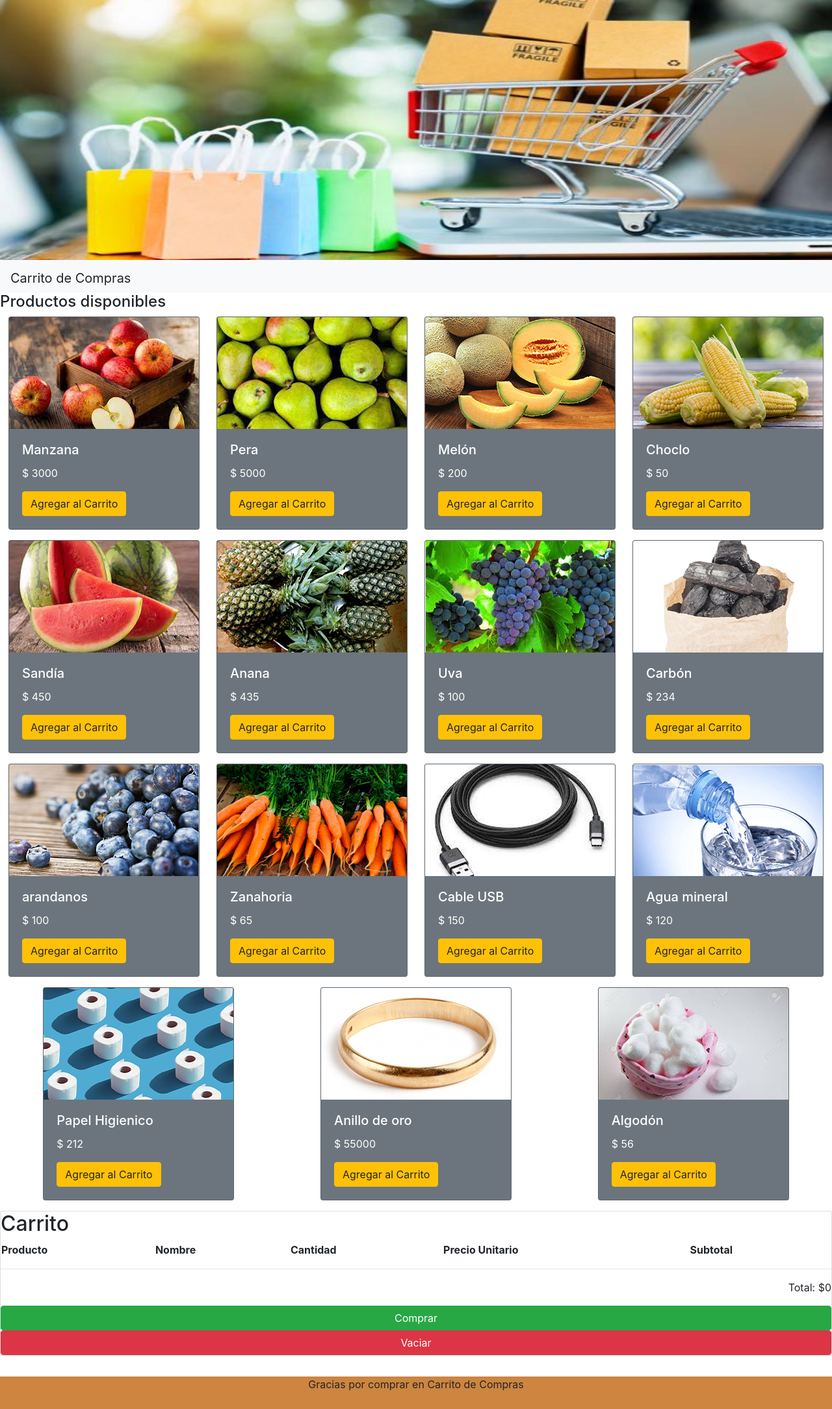
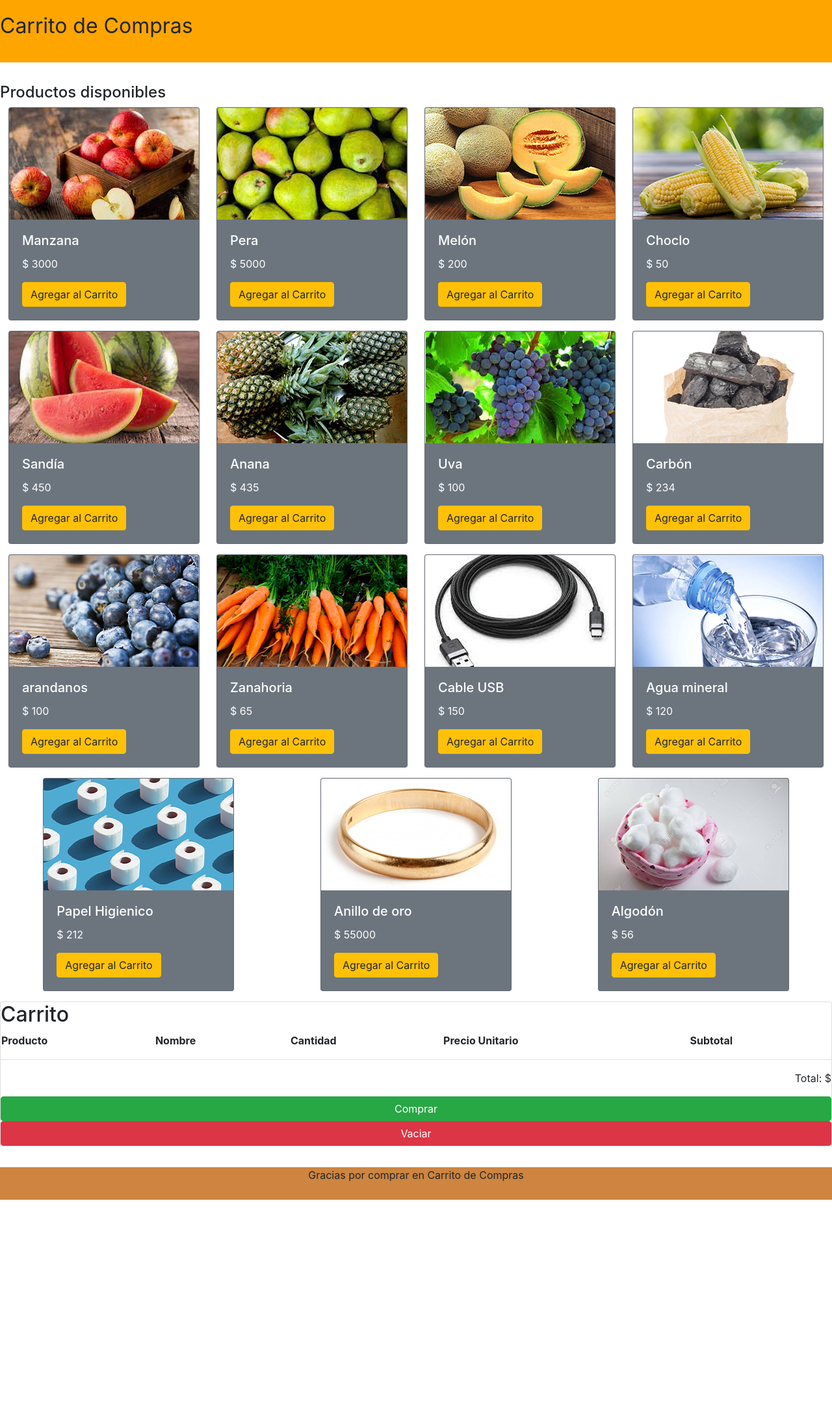
Before and after one commit to AngelaGarciaMorel/CarritoComprasCursoJs, a plain HTML site: page index.html in a window 1280 px wide. Shown: the whole page at 65% size. After the commit the page ends 1846 px from the top, so only its background shows below. Drawn offline with nearby package versions, Linux system fonts and the light colour scheme.

Commit message:
agregado de ajax

```diff
--- a/css/style.css
+++ b/css/style.css
@@ -36,9 +36,29 @@ footer {
 }
 .imgTam{
     width: 100%;
-    height: 25em;
+    height: 35em;
 }
-.img-Carrito {
-    width: 100px;
-    height: 100px;
+.img-Prods{
+    width: 40px;
+    height: 40px;
 }
+.text-CC{
+    font-size: xx-large;
+}
+.img-carrito {
+    width: 40px;
+    height: 40px;
+
+    background-color: crimson;
+    border-radius: 25%;
+}
+.btn-carrito{
+    padding: 0px;
+    margin: 0px;
+    border-radius: 25%;
+}
+.bkg-btn-carr{
+    background-color: orange;
+    height: 6em;
+    margin-bottom: 2em;
+}
--- /dev/null
+++ b/data/productos.JSON
@@ -0,0 +1,92 @@
+[
+    {
+      "id": 1,
+      "nombre": "Manzana",
+      "precio": 3000,
+      "imagen" : "../img/manzana.jpg"
+    },
+    {
+      "id": 2,
+      "nombre": "Pera",
+      "precio": 5000,
+      "imagen" : "../img/pera.jpg"
+    },
+    {
+      "id": 3,
+      "nombre": "Melón",
+      "precio": 200,
+      "imagen" : "../img/melon.jpg"
+    },
+    {
+      "id": 4,
+      "nombre": "Choclo",
+      "precio": 50,
+      "imagen" : "../img/choclo.jpg"
+    },
+    {
+      "id": 5,
+      "nombre": "Sandía",
+      "precio": 450,
+      "imagen" : "../img/sandia.jpg"
+    },
+    {
+      "id": 6,
+      "nombre": "Anana",
+      "precio": 435,
+      "imagen" : "../img/anana.jpg"
+    },
+    {
+      "id": 7,
+      "nombre": "Uva",
+      "precio": 100,
+      "imagen" : "../img/uva.jpg"
+    },
+    {
+      "id": 9,
+      "nombre": "Carbón",
+      "precio": 234,
+      "imagen" : "../img/carbon.jpg"
+    },
+    {
+      "id": 10,
+      "nombre": "arandanos",
+      "precio": 100,
+      "imagen" : "../img/arandanos.jpg"
+    },
+    {
+      "id": 11,
+      "nombre": "Zanahoria",
+      "precio": 65,
+      "imagen" : "../img/zanahoria.jpg"
+    },
+    {
+      "id": 12,
+      "nombre": "Cable USB",
+      "precio": 150,
+      "imagen" : "../img/cableusb.jpg"
+    },
+    {
+      "id": 13,
+      "nombre": "Agua mineral",
+      "precio": 120,
+      "imagen" : "../img/aguamineral.jpg"
+    },
+    {
+      "id": 14,
+      "nombre": "Papel Higienico",
+      "precio": 212,
+      "imagen" : "../img/papelhigienico.jpg"
+    },
+    {
+      "id": 15,
+      "nombre": "Anillo de oro",
+      "precio": 55000,
+      "imagen" : "../img/anillodeoro.jpg"
+    },
+    {
+      "id": 16,
+      "nombre": "Algodón",
+      "precio": 56,
+      "imagen" : "../img/algodon.jpg"
+    }
+]
--- a/index.html
+++ b/index.html
@@ -9,19 +9,18 @@
     <title>Carrito de compras</title>
 </head>
 <body>
-
     <header>
-        <img src="../img/compras.jpg" alt="" class="img-fluid imgTam">
-        <nav class="navbar navbar-light bg-light">
-            <a class="navbar-brand">Carrito de Compras</a>
-
+        <!--<img src="./img/compras.jpg" alt="" class="img-fluid imgTam">-->
+        <nav class="nav bkg-btn-carr d-flex align-items-center">
+            <p class="text-CC">Carrito de Compras</p>
+            <!--<button class="btn-carrito ml-auto" id="btn-carrito"><img src="./img/cesta-de-la-compra.png" class="img-carrito" alt=""></button>-->
           </nav>
     </header>
     <main>
-        <h4>Productos disponibles</h2>
+        <div id="dtitle"></div>
         <section class="secProducts" id="secProducts">
         </section>
-
+        <div class="" id="sidebar"></div>
         <aside class=" card" >
             <h2 id="carritoArea">Carrito</h2>
             <!-- Elementos del carrito -->
@@ -55,7 +54,6 @@
 <!--Scripts js-->
     <script src="https://code.jquery.com/jquery-3.6.0.min.js"></script>
     <script src="js/cargaDatos.js"></script>
-
-<!--    <script src="js/js.js"></script>-->
+    <script src="js/carrito.js"></script>
 </body>
 </html>
--- a/js/cargaDatos.js
+++ b/js/cargaDatos.js
@@ -1,103 +1,13 @@
-
-// JSON
-const productosEnStock = [
-    {
-      id: 1,
-      nombre: 'Manzana',
-      precio: 3000,
-      imagen : '../img/manzana.jpg'
-    },
-    {
-      id: 2,
-      nombre: 'Pera',
-      precio: 5000,
-      imagen : '../img/pera.jpg'
-    },
-    {
-      id: 3,
-      nombre: 'Melón',
-      precio: 200,
-      imagen : '../img/melon.jpg'
-    },
-    {
-      id: 4,
-      nombre: 'Choclo',
-      precio: 50,
-      imagen : '../img/choclo.jpg'
-    },
-    {
-      id: 5,
-      nombre: 'Sandía',
-      precio: 450,
-      imagen : '../img/sandia.jpg'
-    },
-    {
-      id: 6,
-      nombre: 'Anana',
-      precio: 435,
-      imagen : '../img/anana.jpg'
-    },
-    {
-      id: 7,
-      nombre: 'Uva',
-      precio: 100,
-      imagen : '../img/uva.jpg'
-    },
-    {
-      id: 9,
-      nombre: 'Carbón',
-      precio: 234,
-      imagen : '../img/carbon.jpg'
-    },
-    {
-      id: 10,
-      nombre: 'arandanos',
-      precio: 100,
-      imagen : '../img/arandanos.jpg'
-    },
-    {
-      id: 11,
-      nombre: 'Zanahoria',
-      precio: 65,
-      imagen : '../img/zanahoria.jpg'
-    },
-    {
-      id: 12,
-      nombre: 'Cable USB',
-      precio: 150,
-      imagen : '../img/cableusb.jpg'
-    },
-    {
-      id: 13,
-      nombre: 'Agua mineral',
-      precio: 120,
-      imagen : '../img/aguamineral.jpg'
-    },
-    {
-      id: 14,
-      nombre: 'Papel Higienico',
-      precio: 212,
-      imagen : '../img/papelhigienico.jpg'
-    },
-    {
-      id: 15,
-      nombre: 'Anillo de oro',
-      precio: 55000,
-      imagen : '../img/anillodeoro.jpg'
-    },
-    {
-      id: 16,
-      nombre: 'Algodón',
-      precio: 56,
-      imagen : '../img/algodon.jpg'
-    }
-  ];
-
-
-
 //Carga los productos en las cards
 function cargarProductos(){
     //obtiene la seccion de productos
+    const URLJSON = "../data/productos.json"
+      $.getJSON(URLJSON, function (respuesta, estado) {
+          $("#dtitle").html("");
+          $("#secProducts").html("");
+          $("#dtitle").append('<h4>Productos disponibles</h4>')
+          if(estado === "success"){
+            let productosEnStock = respuesta;
             //recorre el json
             for (prod of productosEnStock) {
               //obtiene la seccion de productos y agrega las cards
@@ -107,13 +17,12 @@ function cargarProductos(){
                                           <div class="card-body">
                                             <h5 class="card-title">${prod.nombre}</h5>
                                             <p class="card-text">$ ${prod.precio}</p>
-                                    <button class="btn btn-warning" id="btn${prod.id}"marcador="${prod.id}">Agregar al Carrito</button>
+                                            <button class="btn btn-warning" id="btn${prod.id}" marcador="${prod.id}">Agregar al Carrito</button>
                                           </div>
                                         </div>
                                       `);
-
                     //Asociamos el evento a botón creado.
-        $(`#btn${prod.id}`).on('click', function (e) {
+                    $(`#btn${prod.id}`).on('click', function (e) {s
                       let idProd = e.target.getAttribute('marcador');
                       if(localStorage.getItem(idProd) != undefined && localStorage.getItem(idProd) != null){
                         localStorage.setItem(idProd, parseInt(localStorage.getItem(idProd)) +1);
@@ -126,68 +35,8 @@ function cargarProductos(){
                       mostrarProdEnCarrito();
                     });
 
-    }
-
-}
-
-function mostrarProdEnCarrito() {
-
-  $("#tablaCarrito").html("");
-
-  let total = 0;
-  //recorre localstorage en busca de productos agregados
-  for(var i = 0; i < localStorage.length; i++){
-    let clave = localStorage.key(i);
-    //declara el total
-
-    let subtotal = 0;
-    //recorrer el json y cargar tabla de carrito
-    for(const producto of productosEnStock){
-
-        if(producto.id == clave){
-
-          let cantPedido = localStorage.getItem(clave);
-          //Calcula subtotal
-          subtotal = cantPedido * producto.precio;
-          $("#tablaCarrito").append(`
-                                    <tr>
-                                      <td><img class="card-img-top img-Carrito" src="${producto.imagen}" alt="Card image cap"></img></td>
-                                      <td>${producto.nombre}</td>
-                                      <td>${cantPedido}</td>
-                                      <td>$${producto.precio}</td>
-                                      <td>$${subtotal}</td>
-                                    </tr>
-                                  `);
-
-        }
-    }
-    total += subtotal;
-    subtotal = 0;
-  }
-  $("#total").html(total);
-}
-//vacia carrito
-$("#btnVaciar").on('click', function () {
-        localStorage.clear();
-        $("#tablaCarrito").html("");
-        $("#total").html("");
-});
-
-
-//finaliza compra
-$("#btnComprar").on('click', function () {
-  if (parseInt($("#total").text()) ==0){
-    alert('No hay productos en el carrito');
-  }
-  else{
-    localStorage.clear();
-    $("#tablaCarrito").html("");
-    $("#total").html("");
-    alert('Compra realizada con Éxito');
+            } //fin recorre el json
           }
           });
-
-//Carga los productos
+}
 cargarProductos();
-// Muestra los productos del carrito
-mostrarProdEnCarrito();
--- /dev/null
+++ b/js/carrito.js
@@ -0,0 +1,70 @@
+function mostrarProdEnCarrito() {
+
+    $("#tablaCarrito").html("");
+    let total = 0;
+    //recorre localstorage en busca de productos agregados
+    for(var i = 0; i < localStorage.length; i++){
+      let clave = localStorage.key(i);
+      //declara el total
+
+      let subtotal = 0;
+      //recorrer el json y cargar tabla de carrito
+      const URLJSON = "../data/productos.json"
+        $.getJSON(URLJSON, function (respuesta, estado) {
+            if(estado === "success"){
+                let productosEnStock = respuesta;
+                for(const producto of productosEnStock){
+                    if(producto.id == clave){
+                        let cantPedido = localStorage.getItem(clave);
+                        //Calcula subtotal
+                        subtotal = cantPedido * producto.precio;
+                        $("#tablaCarrito").append(`
+                                                <tr id="tabCar">
+                                                    <td><img class="card-img-top img-Prods" src="${producto.imagen}" alt="Card image cap"></img></td>
+                                                    <td>${producto.nombre}</td>
+                                                    <td>${cantPedido}</td>
+                                                    <td>$${producto.precio}</td>
+                                                    <td>$${subtotal}</td>
+                                                </tr>
+                                                `);
+
+
+                    }
+                }
+                total += subtotal;
+                subtotal = 0;
+                }
+                $("#total").fadeOut("slow", function(){
+                    //Cuando termina de ocultarse el elemento lo mostramos nuevamente
+                    $("#total").fadeIn(1000);
+                });
+                $("#total").html(total);
+        });
+  }
+}
+
+  //vacia carrito
+  $("#btnVaciar").on('click', function () {
+          localStorage.clear();
+          $("#tablaCarrito").html("");
+          $("#total").html("0");
+
+  });
+
+  //finaliza compra
+  $("#btnComprar").on('click', function () {
+    if (parseInt($("#total").text()) ==0){
+      alert('No hay productos en el carrito');
+    }
+    else{
+      localStorage.clear();
+      $("#tablaCarrito").html("");
+      $("#total").html("0");
+      alert('Compra realizada con Éxito');
+    }
+  });
+
+  //Carga los productos
+  cargarProductos();
+  // Muestra los productos del carrito
+  mostrarProdEnCarrito();
```
Also changed, not shown: img/cesta-de-la-compra.png (added). Lines whose indentation alone changed are shown as unchanged.
